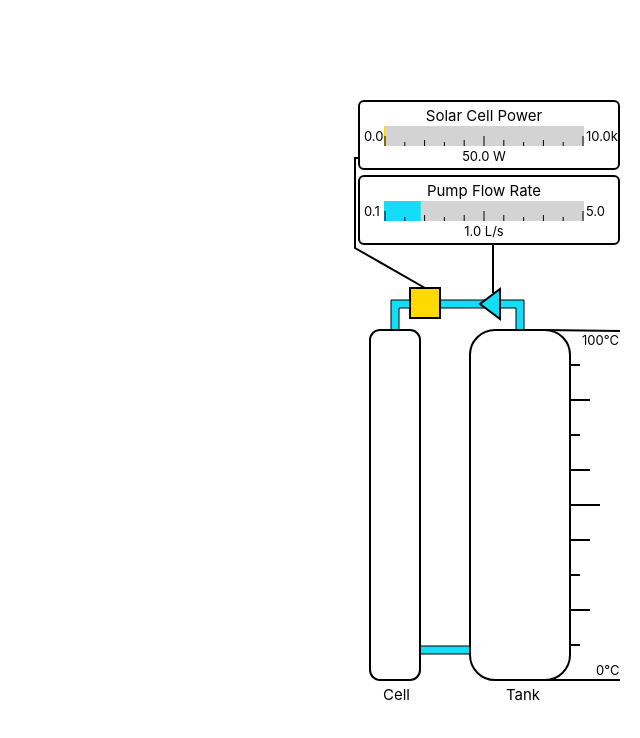
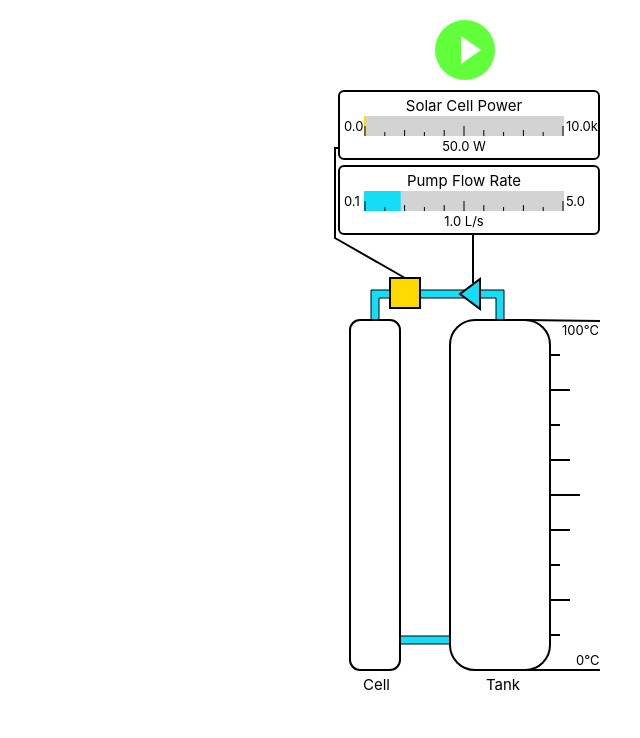
Before and after one commit to NateLanza/pl-exercise, a React (Create React App) app: page / in a window 1280 px wide. Shown: the top 738 px of the page, without its empty margins (640-1280 px from the left). Built offline with nearby package versions, Linux system fonts and the light colour scheme.

Commit message:
Working play/pause button

```diff
--- a/src/App.tsx
+++ b/src/App.tsx
@@ -1,18 +1,26 @@
 import React, { useCallback, useEffect, useState } from 'react';
-import logo from './logo.svg';
 import './App.css';
 import { SolarTankSystem, stepTankSystem } from './core/physics';
 import { SvgBase } from './components/SvgBase';
+import { PlayButton } from './components/PlayButton';
+import useWindowDimensions from './core/useWindowDimensions';
 
+// Physics sim constants
 const DEFAULT_TEMP: number = 0;
 const DEFAULT_POWER: number = 50; // Watts
 const DEFAULT_FLOW: number = 1; // L/s
 const DEFAULT_TANK_MASS: number = 1; // kg
+const STEP = .1; // seconds
 
-const STEP = .1; // seconds
+// Styling constants
+const SVG_WIDTH = 270;
+const SVG_HEIGHT = 650;
+const PAGE_MARGIN = 20;
 
 function App() {
   const [time, setTime] = useState<number>(0);
+  const [playing, setPlaying] = useState<boolean>(false);
+  const { width } = useWindowDimensions();
 
   const [{tankTemp, solarPower, cellTemp, flowRate}, setSystemState] = useState<SolarTankSystem>({
     tankTemp: DEFAULT_TEMP,
@@ -39,16 +47,24 @@ function App() {
   // Main simulation loop
   useEffect(() => {
     const interval = setInterval(() => {
+      console.log('tick', playing);
+      if (!playing) return;
       setSystemState((prevState) => stepTankSystem(prevState, STEP));
       setTime((prevTime) => prevTime + STEP);
     }, STEP * 1000); // Convert to milliseconds
 
     return () => clearInterval(interval);
-  }, [setSystemState, tankTemp, cellTemp]);
+  }, [playing]);
 
   return (
-    <div className="App">
-      <div style={{textAlign: 'right', marginTop: '100px', marginRight: '20px'}}>
+    <div className="App" style={{margin: PAGE_MARGIN}}>
+      <div style={{position: 'relative', height: `${SVG_HEIGHT}px`}}>
+        <span
+          style={{position: 'absolute', top: 0, left: ((width - 3 * PAGE_MARGIN) - SVG_WIDTH)}}
+        >
+          <div style={{display: 'flex', justifyContent: 'center', marginBottom: '10px'}}>
+            <PlayButton playing={playing} onToggle={() => setPlaying(!playing)} />
+          </div>
           <SvgBase
             tankTemp={tankTemp}
             solarPower={solarPower}
@@ -56,7 +72,12 @@ function App() {
             flowRate={flowRate}
             onSolarPowerChange={setSolarPower}
             onFlowRateChange={setFlowRate}
+            width={SVG_WIDTH}
+            height={SVG_HEIGHT}
+            // I don't know why we need 3 * PAGE_MARGIN here to align properly; the div appears to be
+            // less than width - 2 * PAGE_MARGIN wide for some reason.
           />
+        </span>
       </div>
     </div>
   );
--- /dev/null
+++ b/src/components/PlayButton.tsx
@@ -0,0 +1,46 @@
+import React from 'react';
+
+interface PlayButtonProps {
+  playing: boolean;
+  onToggle: () => void;
+}
+
+const SIZE = 60;
+
+export const PlayButton: React.FC<PlayButtonProps> = ({playing, onToggle}) => {
+  return (
+    <button
+      style={{
+        backgroundColor: playing ? '#ffb731' : '#62ff3b',
+        border: 'none',
+        borderRadius: `${SIZE / 2}px`,
+        height: `${SIZE}px`,
+        width: `${SIZE}px`,
+        cursor: 'pointer',
+        display: 'flex',
+        alignItems: 'center',
+        justifyContent: 'center',
+      }}
+      onClick={onToggle}
+    >
+      {playing ? (
+        <svg
+          height={`${SIZE}px`}
+          width={`${SIZE}px`}
+          fill="white"
+        >
+          <rect x="13" y="15" width="10" height="30" />
+          <rect x="30" y="15" width="10" height="30" />
+        </svg>
+      ) : (
+        <svg
+          height={`${SIZE}px`}
+          width={`${SIZE}px`}
+          fill="white"
+        >
+          <path d="M20 16 l 20 14 l -20 14 Z" />
+        </svg>
+        )}
+    </button>
+  );
+};
--- a/src/components/SvgBase.tsx
+++ b/src/components/SvgBase.tsx
@@ -1,9 +1,15 @@
-import React from 'react';
+import React, { CSSProperties } from 'react';
 import { Thermometer } from './Thermometer';
 import { Slider } from './Slider';
 import { TITLE_SIZE, LABEL_SIZE, THERMOMETER_HEIGHT, WATER_COLOR, SOLAR_COLOR } from './constants';
 
 interface SvgBaseProps {
+  /** SVG canvas width */
+  width: number;
+  /** SVG canvas height */
+  height: number;
+  /** Style for the SVG container */
+  style?: CSSProperties;
   /** Current power for the solar cell, set by user */
   solarPower: number;
   /** Current flow rate for the pump, set by user */
@@ -19,11 +25,11 @@ interface SvgBaseProps {
 }
 
 export const SvgBase: React.FC<SvgBaseProps> = (
-  { solarPower, flowRate, cellTemp, tankTemp, onSolarPowerChange, onFlowRateChange }
+  { solarPower, flowRate, cellTemp, tankTemp, onSolarPowerChange, onFlowRateChange, width, height, style }
 ) => {
 
   return (
-    <svg width="300" height="650">
+    <svg width={width} height={height} style={style} viewBox={`${300 - width} 0 ${width} ${height}`}>
       {/* Control sliders */}
       <g transform='translate(-10, 0)'>
         <Slider
--- /dev/null
+++ b/src/core/useWindowDimensions.ts
@@ -0,0 +1,28 @@
+import { useState, useEffect } from 'react';
+
+function getWindowDimensions() {
+  const { innerWidth: width, innerHeight: height } = window;
+  return {
+    width,
+    height
+  };
+}
+
+/**
+ * Hook to get current window dimensions, values update reactively on resize
+ * @returns { width: number; height: number }
+ */
+export default function useWindowDimensions() {
+  const [windowDimensions, setWindowDimensions] = useState(getWindowDimensions());
+
+  useEffect(() => {
+    function handleResize() {
+      setWindowDimensions(getWindowDimensions());
+    }
+
+    window.addEventListener('resize', handleResize);
+    return () => window.removeEventListener('resize', handleResize);
+  }, []);
+
+  return windowDimensions;
+}
```
Also changed, not shown: src/logo.svg (deleted). Lines whose indentation alone changed are shown as unchanged.
